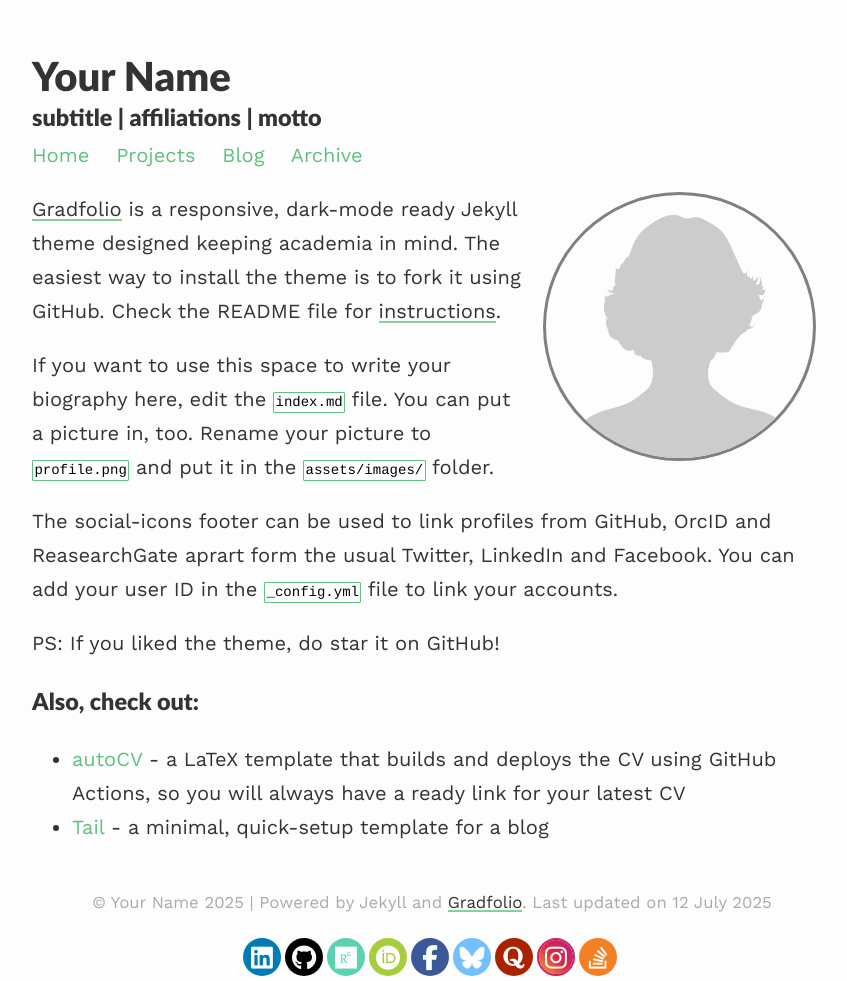
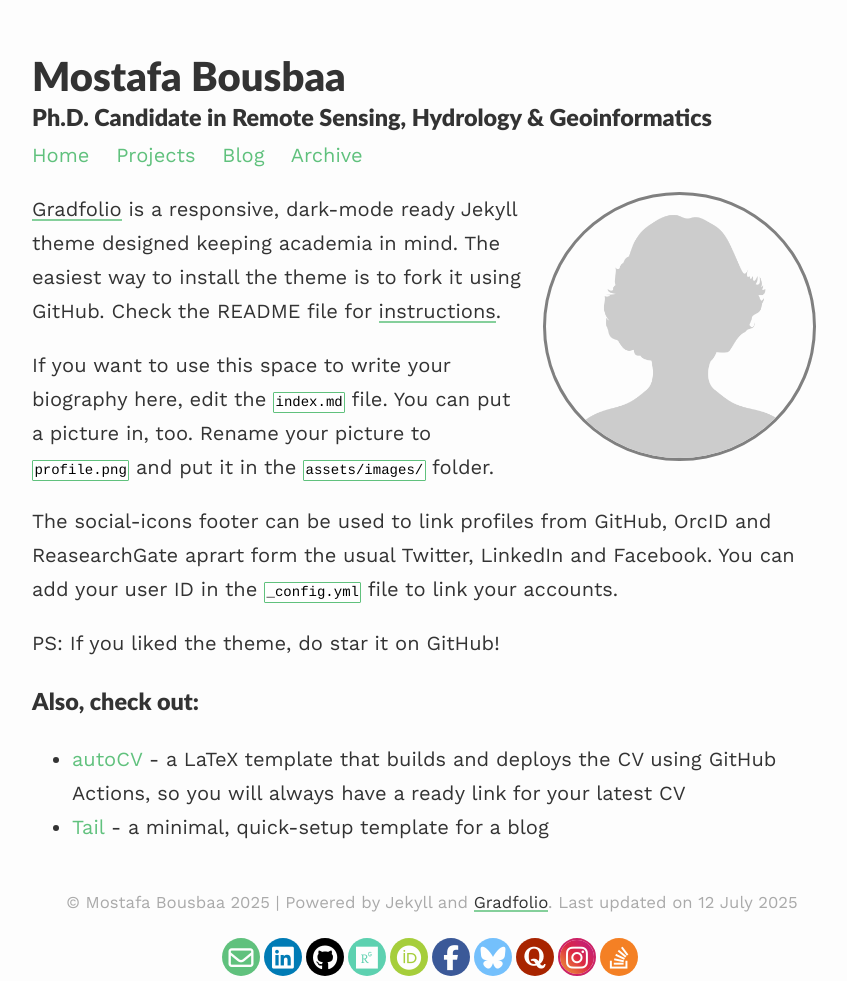
Before and after one commit to MostafaBousbaa/mostafabousbaa.github.io, a Jekyll site: the page built from index.md, in a window 1280 px wide. Shown: the whole page, without its empty margins (208-1055 px from the left). Built offline with Jekyll 4.4.1, drawn with Linux system fonts in a browser that asks for light colours.

Commit message:
Update _config.yml

```diff
--- a/_config.yml
+++ b/_config.yml
@@ -1,11 +1,11 @@
 ### your site title here
 
-title: Your Name
-description: subtitle | affiliations | motto
+title: Mostafa Bousbaa
+description: Ph.D. Candidate in Remote Sensing, Hydrology & Geoinformatics
 
-baseurl: /gradfolio #name of GitHub repository
-url: "" #custom url to be used instead of GitHub repository
-email: #
+baseurl: ""  # ← VERY IMPORTANT: leave empty for personal site
+url: "https://mostafabousbaa.github.io"  # your GitHub Pages URL
+email: your@email.com  # optional
 
 # Pagination
 paginate: 4
```
